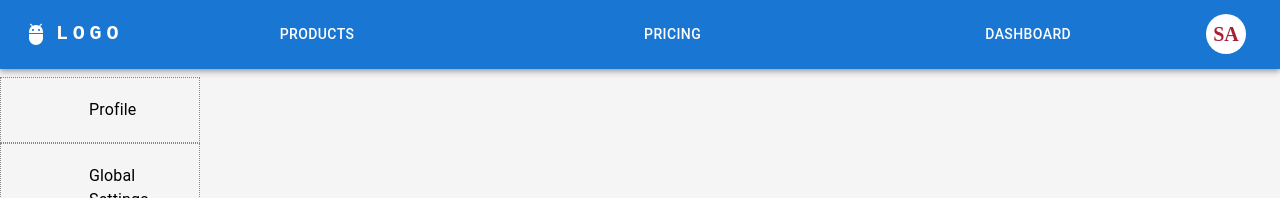
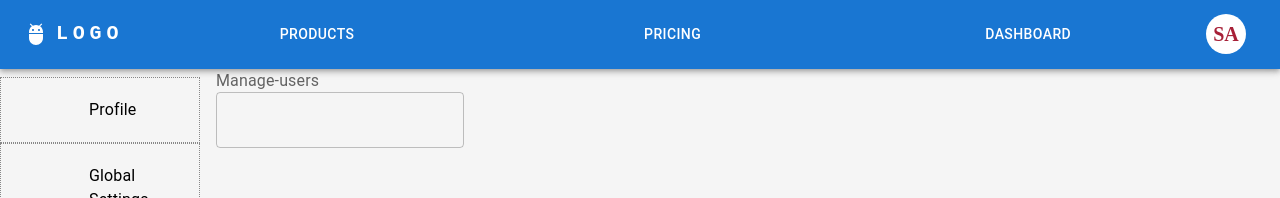
Before and after one commit to abhinay1289-lang/restaurent-ui, a React (Create React App) app: page /Profile in a window 1280 px wide. Both pictures are taken after a click on the item "Users". Shown: the top 198 px of the page. Built offline with nearby package versions, Linux system fonts and the light colour scheme.

Commit message:
modified

```diff
--- a/src/components/user-settings/manage-users.tsx
+++ b/src/components/user-settings/manage-users.tsx
@@ -1,4 +1,13 @@
+import { InputLabel, TextField } from "@mui/material";
+
 const Manageusers = () => {
-  return <div></div>;
+  return (
+    <div>
+      <div>
+        <InputLabel>Manage-users</InputLabel>
+        <TextField sx></TextField>
+      </div>
+    </div>
+  );
 };
 export default Manageusers;
```
